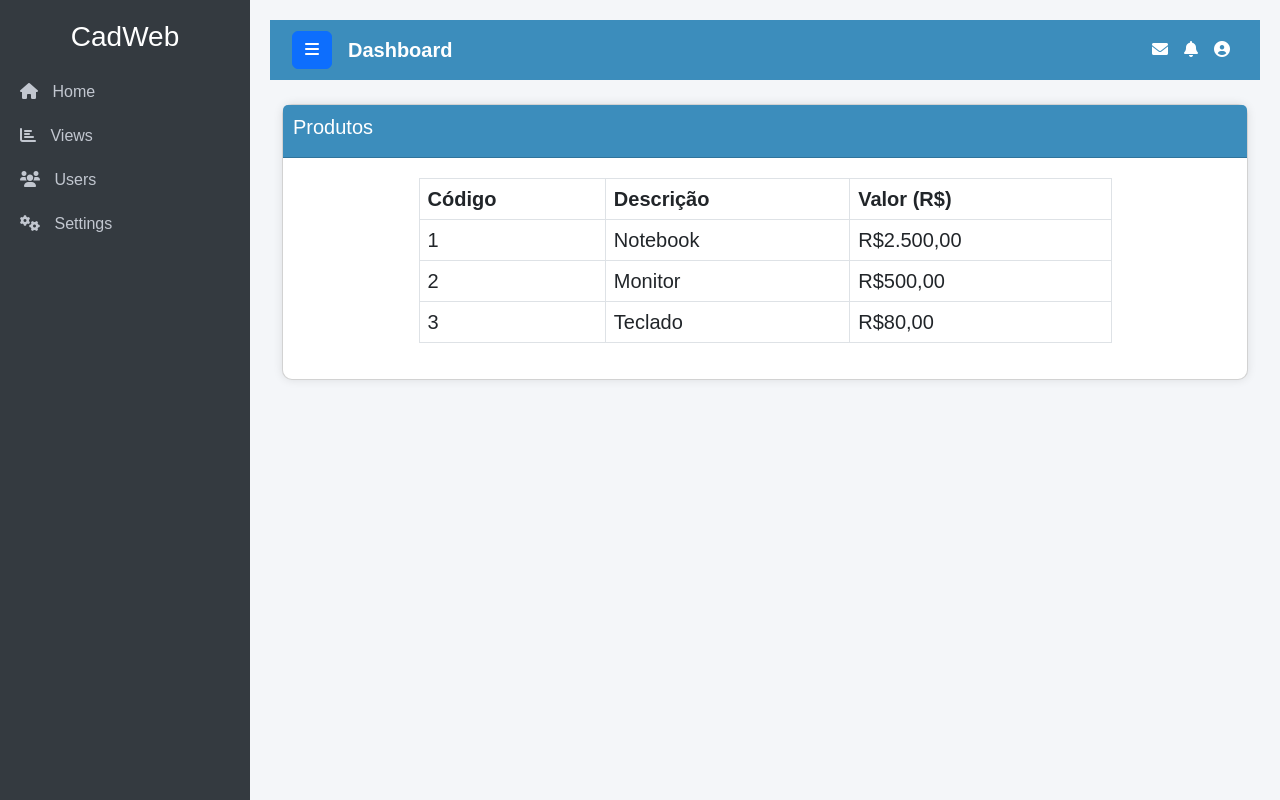
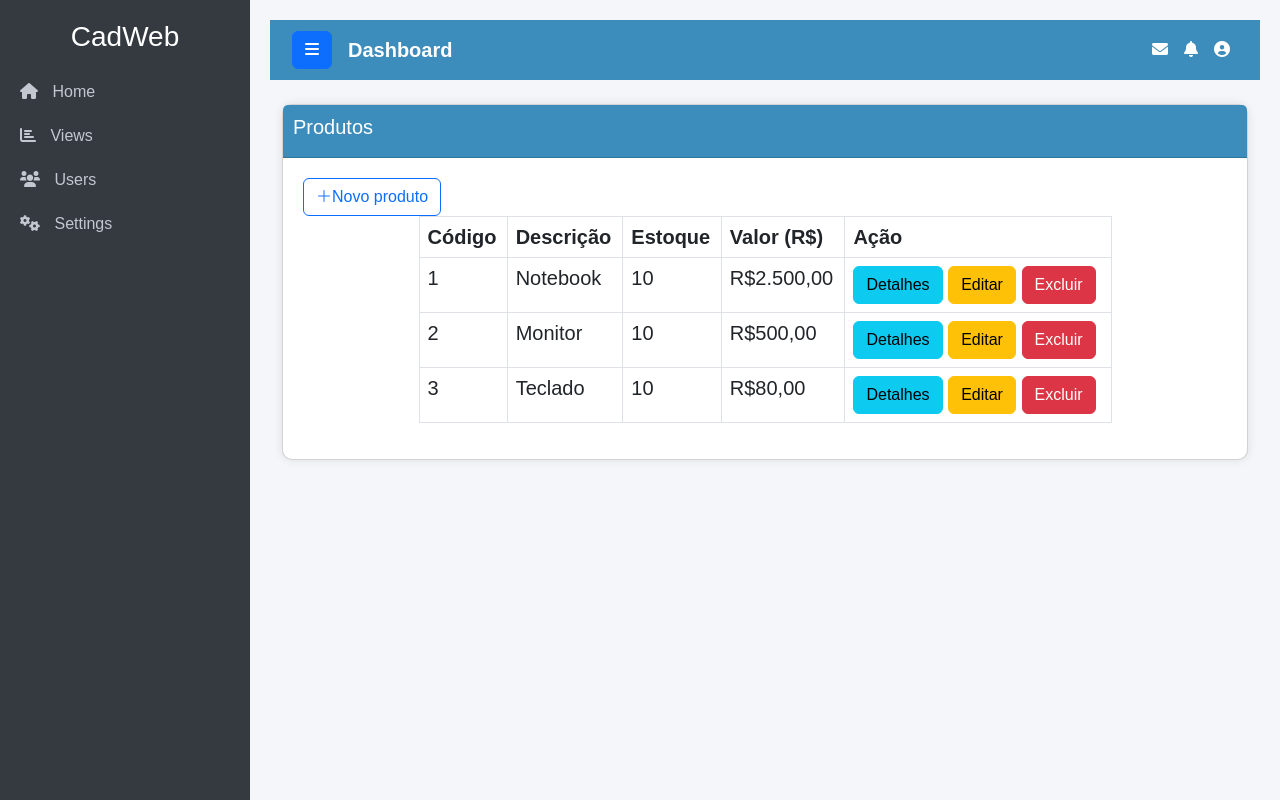
Before and after one commit to Claudio-Emanuel/piloto, a Django app: page /produto in a window 1280 px wide. Run offline with Django 5.2, Linux system fonts and the light colour scheme.

Commit message:
Deu certo V2.0

```diff
--- a/home/templates/base.html
+++ b/home/templates/base.html
@@ -6,6 +6,7 @@
     <title>Admin Dashboard</title>
     <link href="https://cdn.jsdelivr.net/npm/bootstrap@5.3.0/dist/css/bootstrap.min.css" rel="stylesheet">
     <link href="https://cdnjs.cloudflare.com/ajax/libs/font-awesome/6.0.0-beta3/css/all.min.css" rel="stylesheet">
+    <link rel="stylesheet" href="https://cdn.jsdelivr.net/npm/bootstrap-icons@1.11.3/font/bootstrap-icons.min.css">
     <style>
         body {
             font-family: 'Arial', sans-serif;
--- /dev/null
+++ b/home/templates/modal.html
@@ -0,0 +1,40 @@
+<div class="modal" id="excluir" tabindex="-1">
+    <div class="modal-dialog">
+      <div class="modal-content">
+        <div class="modal-header">
+          <h5 class="modal-title" id="excluir">Tem certeza disso?</h5>
+          <button type="button" class="btn-close" data-bs-dismiss="modal" aria-label="Close"></button>
+        </div>
+        <div class="modal-body">
+          <p>Tem certeza que deseja excluir esse produto?</p>
+        </div>
+        <div class="modal-footer">
+          <button type="button" class="btn btn-danger" data-bs-dismiss="modal" id="confirmabtn" >Excluir</button>
+          <button type="button" class="btn btn-light" data-bs-dismiss="modal">Cancelar</button>
+        </div>
+      </div>
+    </div>
+  </div>
+  <div id="confirma">
+  </div>
+  <script>
+    const alertPlaceholder = document.getElementById('confirma')
+    const appendAlert = (message, type) => {
+    const wrapper = document.createElement('div')
+    wrapper.innerHTML = [
+        `<div class="alert alert-${type} alert-dismissible" role="alert">`,
+        `   <div>${message}</div>`,
+        '   <button type="button" class="btn-close" data-bs-dismiss="alert" aria-label="Close"></button>',
+        '</div>'
+    ].join('')
+
+    alertPlaceholder.append(wrapper)
+    }
+
+    const alertTrigger = document.getElementById('confirmabtn')
+    if (alertTrigger) {
+    alertTrigger.addEventListener('click', () => {
+        appendAlert('Produdo excluido com sucesso', 'success')
+    })
+    }
+  </script>
--- a/home/templates/produto.html
+++ b/home/templates/produto.html
@@ -2,12 +2,16 @@
 {% extends "base.html" %}
 {% block titulo_page %} Produtos {% endblock %}
 {%block conteudo%}
+
     <table class="table table-bordered table-hover w-75 mx-auto">
+        <button type="button" class="btn btn-outline-primary" onclick="location.href=' {% url "formproduto" %}'"><i class="bi bi-plus-lg"></i>Novo produto</button>
         <thead class="thead-dark">
             <tr>
                 <th scope="col">Código</th>
                 <th scope="col">Descrição</th>
+                <th scope="col">Estoque</th>
                 <th scope="col">Valor (R$)</th>
+                <th scope="col">Ação</th>
             </tr>
         </thead>
         <tbody>
@@ -15,9 +19,17 @@
                 <tr>
                     <td> {{item.id}} </td>
                     <td> {{item.nome}} </td>
+                    <td> 10 </td>
                     <td> {{item.preco}} </td>
+                    <td>
+                        <button onclick="" class="btn btn-info"> Detalhes </button>
+                        <button onclick="" class="btn btn-warning"> Editar </button>
+                        <button onclick="" class="btn btn-danger" data-bs-toggle="modal" data-bs-target="#excluir"> Excluir </button>
+
+                    </td>
                 </tr>
             {% endfor %}
         </tbody>
     </table>
+    {% include "modal.html" %}
  {% endblock %}
--- a/home/urls.py
+++ b/home/urls.py
@@ -12,4 +12,8 @@ urlpatterns = [
     path('perfil/<str:usuario>/',views.perfil, name='perfil'),
     path('diasemana/<int:num>',views.semana, name='semana'),
     path('produto', views.produto, name='produto'),
+    path('produto/form', views.formproduto, name='formproduto'),
+    path('produtos/detalhes/10', views.detalhes_produto, name='detalhes'),
+    path('produtos/editar/10', views.formproduto, name='edit_produto'),
+    path('produtos/excluir/10', views.excluir_produto, name='del_produto')
 ]
--- a/home/views.py
+++ b/home/views.py
@@ -1,14 +1,21 @@
 from django.shortcuts import HttpResponse, render
-from .forms import ContatoForm
+from .forms import ContatoForm, ProdutoForm
 # Create your views here.
 from django.http import HttpResponse
 
+
+#------------Funcao de Home/Tela Inicial------------
 def index(request):
     return render(request,'index.html')
+
+
+#------------Funcao nao importante------------
 
 def sobre(request):
     return render(request,'sobre.html')
 
+
+#-----------Funcao de formulario de contato------------
 def contato(request):
     form = ContatoForm()
     contexto =  {
@@ -16,6 +23,8 @@ def contato(request):
     }
     return render(request,'contato.html',contexto)
 
+
+#------------Funcao de Encher Linguica------------
 def ajuda():
     return HttpResponse("<h1>Esta eh a pagina de ajuda</h1>")
 
@@ -25,6 +34,7 @@ def exibir_item(request, id):
 def perfil(request, usuario):
     return render(request, 'perfil.html',{'str':usuario})
 
+#------------Funcao de Dia da semana------------
 def semana(request, num):
     if num==1 :
         return render(request, 'semana.html',{"mensagem":"Domingo"})
@@ -43,6 +53,8 @@ def semana(request, num):
     else:
         return render(request, 'semana.html',{"mensagem":"O numero passado corresponde a um num invalido"})
 
+
+#------------Funcao de Produto com a Lista de Produtos------------
 def produto(request):
     #dados que serao passados
     context={
@@ -54,3 +66,22 @@ def produto(request):
     }
     #Renderiza os dados
     return render(request, 'produto.html',context)
+
+
+#------------Funcao de Formulario de cadastro de produto------------
+def formproduto(request):
+    form= ProdutoForm()
+    contexto= {
+        'form':form
+    }
+    return render(request,'formproduto.html',contexto)
+
+#------------Funcao dos botoes de produto------------
+def detalhes_produto(request,id):
+    return render(request)
+
+def editar_produto(request,id):
+    return render()
+
+def excluir_produto(request,id):
+    return render()
--- a/pweb/settings.py
+++ b/pweb/settings.py
@@ -23,7 +23,7 @@ BASE_DIR = Path(__file__).resolve().parent.parent
 SECRET_KEY = 'django-insecure-)3v3q(i(=$=58g0jk%l_9@s&_5%dur)bi=9*v(j97z93j25jtt'
 
 # SECURITY WARNING: don't run with debug turned on in production!
-DEBUG = False
+DEBUG = True
 
 ALLOWED_HOSTS = ['127.0.0.1','.vercel.app']
 
```
Also changed, not shown: home/forms.py (+24 -5 lines), home/templates/detalhe_produto.html (added, +7 -0 lines), home/templates/formproduto.html (added, +16 -0 lines).
